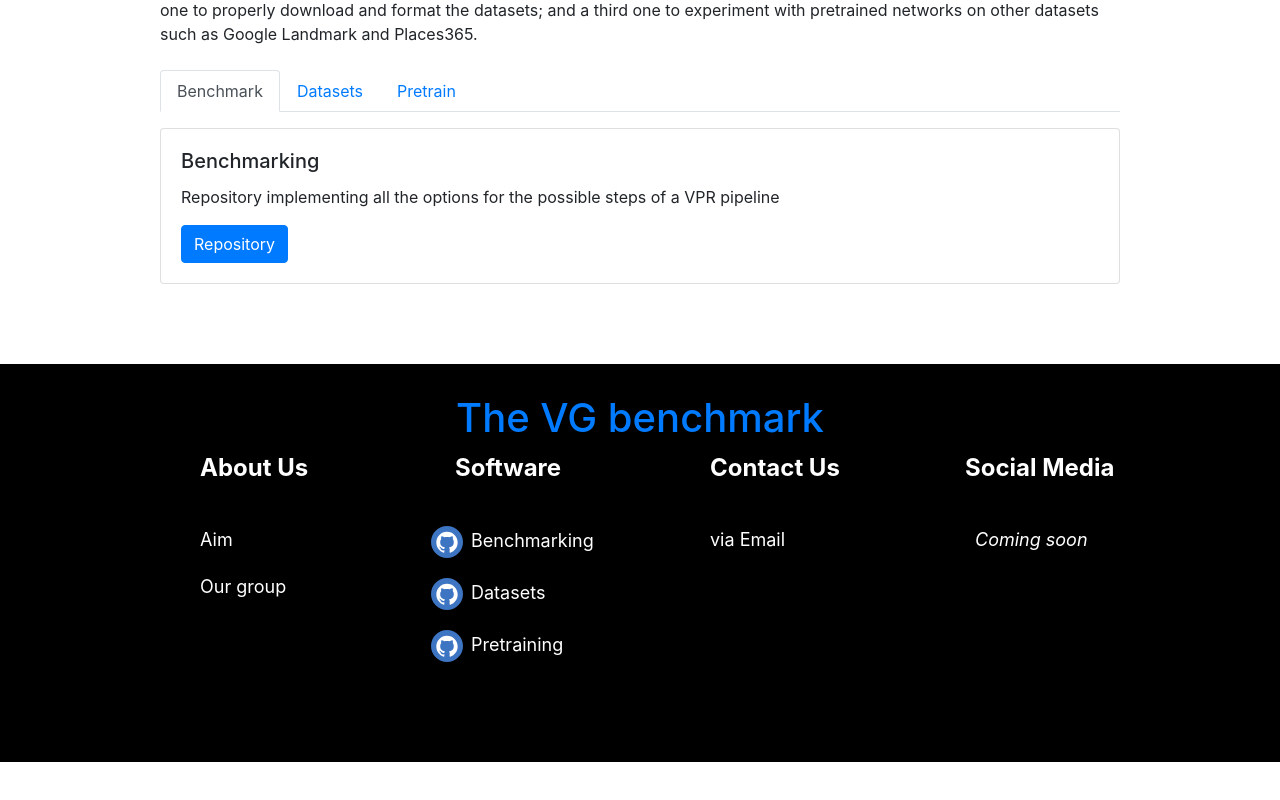
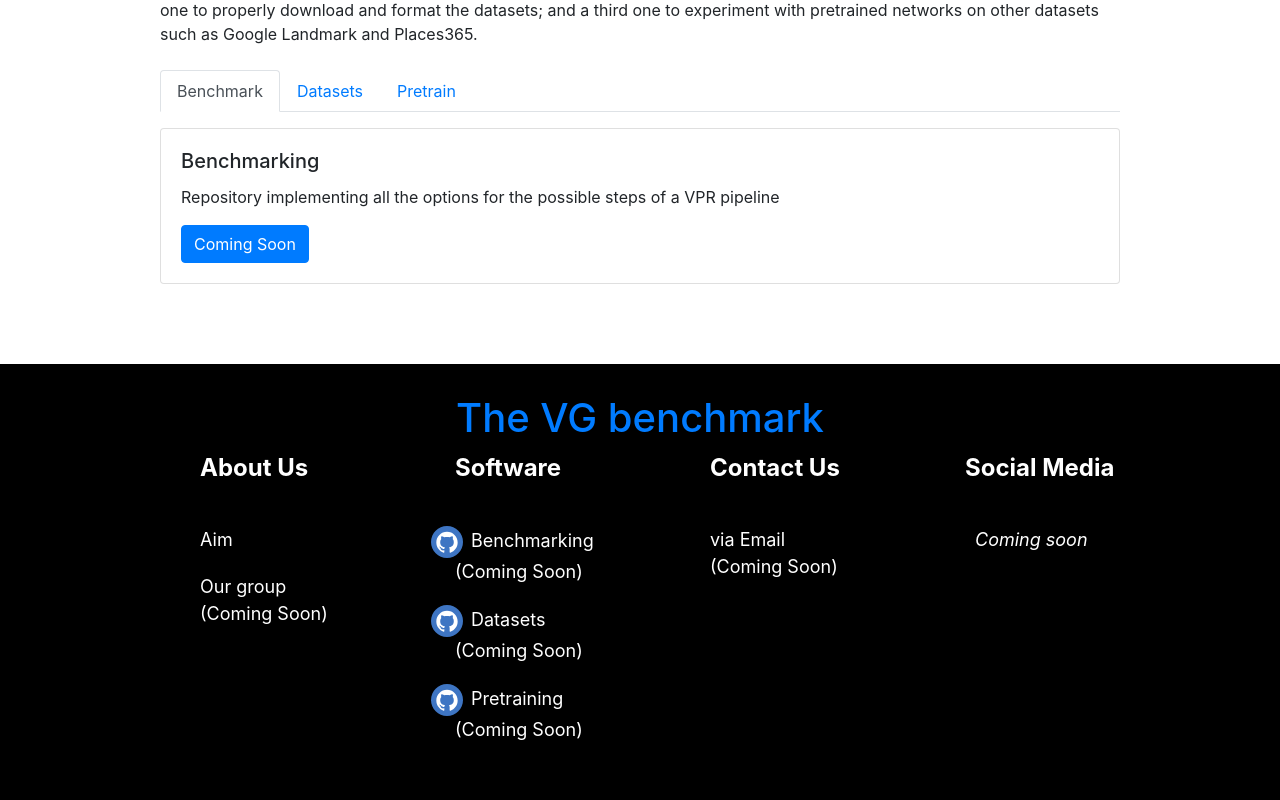
Before and after one commit to ga1i13o/web_vgbench, a React (Create React App) app in the folder client/: page /software in a window 1280 px wide. Shown: the part 316-1116 px from the top of the page. Before the commit the page ends 1078 px from the top, so only its background shows below. Built offline with nearby package versions, Linux system fonts and the light colour scheme.

Commit message:
anonymized website

```diff
--- a/client/src/footer.js
+++ b/client/src/footer.js
@@ -27,30 +27,30 @@ function Footer(props) {
             <Column>
               <Heading>About Us</Heading>
               <FooterLink href="/home">Aim</FooterLink>
-              <FooterLink href={links.vandal}>Our group</FooterLink>
+              <FooterLink>Our group<br/>(Coming Soon)</FooterLink>
             </Column>
             <Column>
               <Heading>Software</Heading>
-              <FooterLink href={links.bench_repo}>
+              <FooterLink >
               <Image src={git_logo} width='32' height='32' className='ml-n4 mr-2'/>
-                  Benchmarking
+                  Benchmarking<br/>(Coming Soon)
               </FooterLink>
-              <FooterLink href={links.data_repo}>
+              <FooterLink>
               <Image src={git_logo} width='32' height='32' className='ml-n4 mr-2'/>
-                  Datasets
+                  Datasets<br/>(Coming Soon)
               </FooterLink>
-              <FooterLink href={links.pretrain_repo}>
+              <FooterLink>
               <Image src={git_logo} width='32' height='32' className='ml-n4 mr-2'/>
-                  Pretraining
+                  Pretraining<br/>(Coming Soon)
               </FooterLink>
             </Column>
             <Column>
               <Heading>Contact Us</Heading>
-              <FooterLink onClick={props.handleShowContacts}>via Email</FooterLink>
+              <FooterLink>via Email<br/>(Coming Soon)</FooterLink>
             </Column>
             <Column>
               <Heading>Social Media</Heading>
-              <FooterLink href="#">
+              <FooterLink>
                 <i className="fab fa-facebook-f">
                   <span style={{ marginLeft: "10px" }}>
                     Coming soon
--- a/client/src/home.js
+++ b/client/src/home.js
@@ -1,7 +1,7 @@
 import 'bootstrap/dist/css/bootstrap.min.css';
 import './custom.css';
 import pipeline from './imgs/pipeline.png';
-import { Container} from 'react-bootstrap';
+import { Container, Alert } from 'react-bootstrap';
 import { homeText } from './textWalls';
 
 
@@ -24,6 +24,11 @@ function Home(props){
 
             <h2>The Visual Geo-localization benchmark</h2>
             <div className="mt-4">
+                <Alert variant='warning'>
+                    Disclaimer: this website is related to the VG benchmark project, a paper which is currently under review for
+                    the CVPR 2022 conference. To not undermine the double-blind review process, all links to software and authors
+                    have been removed and will be restored upon acceptance of the paper.
+                </Alert>
                 {homeText()}
             </div>
         </div></>
--- a/client/src/navBar.js
+++ b/client/src/navBar.js
@@ -21,8 +21,7 @@ function NavigationBar(props) {
                 <NavLink to="/software" style={{ color: '#FFF' }} className="mx-2">Our Software</NavLink>
                 <NavLink to="#" onClick={ev => {
                     ev.preventDefault();
-                    props.handleShowContacts();
-                }} style={{ color: '#FFF' }} className="mx-2">Contact us</NavLink>
+                }} style={{ color: '#FFF' }} className="mx-2">Contact us(Coming soon)</NavLink>
             </Nav>
         </Navbar.Collapse>
 
--- a/client/src/software.js
+++ b/client/src/software.js
@@ -38,7 +38,7 @@ function Software(props){
     <Card.Text>
         Repository implementing all the options for the possible steps of a VPR pipeline
     </Card.Text>
-    <Button href={links.bench_repo} variant="primary">Repository</Button>
+    <Button variant="primary">Coming Soon</Button>
   </Card.Body>
   </Card>
   </Tab>
@@ -50,7 +50,7 @@ function Software(props){
         This piece of software provides a utility to easily download the datasets analyzed and format them
         the way that the benchmarking software expects
     </Card.Text>
-    <Button href={links.data_repo} variant="primary">Repository</Button>
+    <Button variant="primary">Coming Soon</Button>
   </Card.Body>
   </Card>
   </Tab>
@@ -62,7 +62,7 @@ function Software(props){
         This repository allows to experiment by pre-training the various architectures on
         landmark recognition datasets such as Google Landmark and Places365
     </Card.Text>
-    <Button href={links.pretrain_repo} variant="primary">Repository</Button>
+    <Button variant="primary">Coming Soon</Button>
   </Card.Body>
   </Card>
   </Tab>
```
